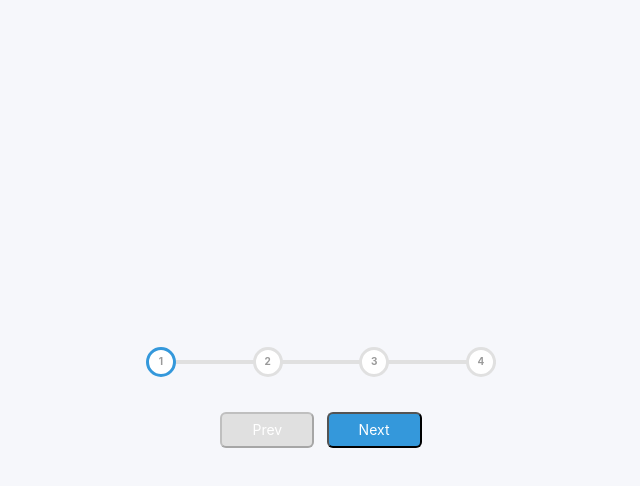
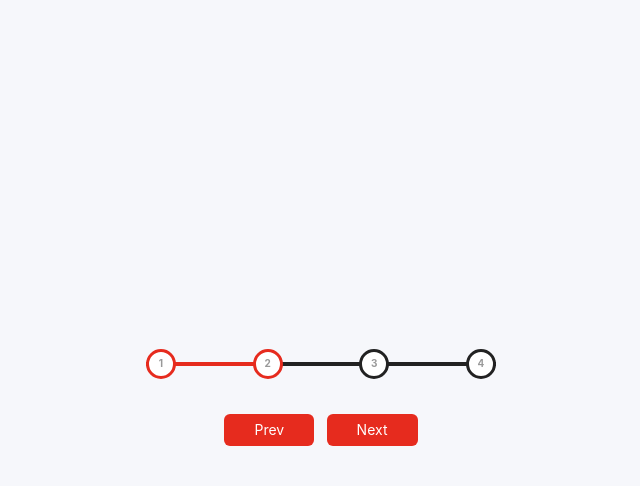
Before and after one commit to gowthamBhat/progress-steps, a plain HTML site: page index.html in a window 1280 px wide. Both pictures are taken after a click on the button "Next". Shown: the whole page, without its empty margins (319-959 px from the left). Drawn offline with Linux system fonts and the light colour scheme.

Commit message:
refactor design and js module modification

```diff
--- a/css/style.css
+++ b/css/style.css
@@ -1,6 +1,7 @@
 :root {
-  --line-border-fill: #3498db;
-  --line-border-empty: #e0e0e0;
+  --line-border-fill: #e62b1e;
+  --line-border-empty: #222;
+  --background-color: #f6f7fb;
 }
 * {
   box-sizing: border-box;
@@ -11,7 +12,7 @@ html {
   font-size: 62.5%;
 }
 body {
-  background-color: #f6f7fb;
+  background-color: var(--background-color);
   display: flex;
   font-weight: 700;
   height: 100vh;
@@ -45,6 +46,7 @@ body {
   transition: 0.4s ease;
 }
 .progress-container::before {
+  /* for the progress line */
   content: '';
   background-color: var(--line-border-empty);
   position: absolute;
@@ -73,12 +75,15 @@ body {
 .btn {
   background-color: var(--line-border-fill);
   color: #fff;
+  outline: 0;
+  border: none;
   border-radius: 6px;
   font-family: -apple-system, BlinkMacSystemFont, 'Segoe UI', Roboto, Oxygen,
     Ubuntu, Cantarell, 'Open Sans', 'Helvetica Neue', sans-serif;
   padding: 8px 30px;
   margin: 5px;
   font-size: 14px;
+  cursor: pointer;
 }
 .btn:active {
   transform: scale(0.98);
@@ -87,6 +92,6 @@ body {
   outline: 0;
 }
 .btn:disabled {
-  background-color: var(--line-border-empty);
+  background-color: #999;
   cursor: not-allowed;
 }
--- a/index.html
+++ b/index.html
@@ -18,7 +18,7 @@
         <div class="circle">3</div>
         <div class="circle">4</div>
       </div>
-      <button id="prev" class="btn" disabled>Prev</button>
+      <button id="prev" class="btn" disabled="true">Prev</button>
       <button id="next" class="btn">Next</button>
     </div>
   </body>
--- a/js/script.js
+++ b/js/script.js
@@ -0,0 +1,38 @@
+const progress = document.getElementById('progress');
+const next = document.getElementById('next');
+const prev = document.getElementById('prev');
+const circles = document.querySelectorAll('.circle');
+
+let currentActive = 1;
+
+next.addEventListener('click', () => {
+  currentActive++;
+  if (currentActive > circles.length) currentActive = circles.length;
+  console.log(currentActive);
+  update();
+});
+prev.addEventListener('click', () => {
+  currentActive--;
+  if (currentActive < 1) currentActive = 1;
+  console.log(currentActive);
+  update();
+});
+
+function update() {
+  circles.forEach((circle, index) => {
+    //the index count that are less than currentActive count add active class
+    if (index < currentActive) circle.classList.add('active');
+    else circle.classList.remove('active');
+    // if they are not less than currentActive count then remove the active class
+  });
+  const actives = document.querySelectorAll('.active'); //list of all active classes to fill the line
+  progress.style.width =
+    ((actives.length - 1) / (circles.length - 1)) * 100 + '%';
+
+  if (currentActive === 1) prev.disabled = true;
+  else if (currentActive === circles.length) next.disabled = true;
+  else {
+    prev.disabled = false;
+    next.disabled = false;
+  }
+}
```
